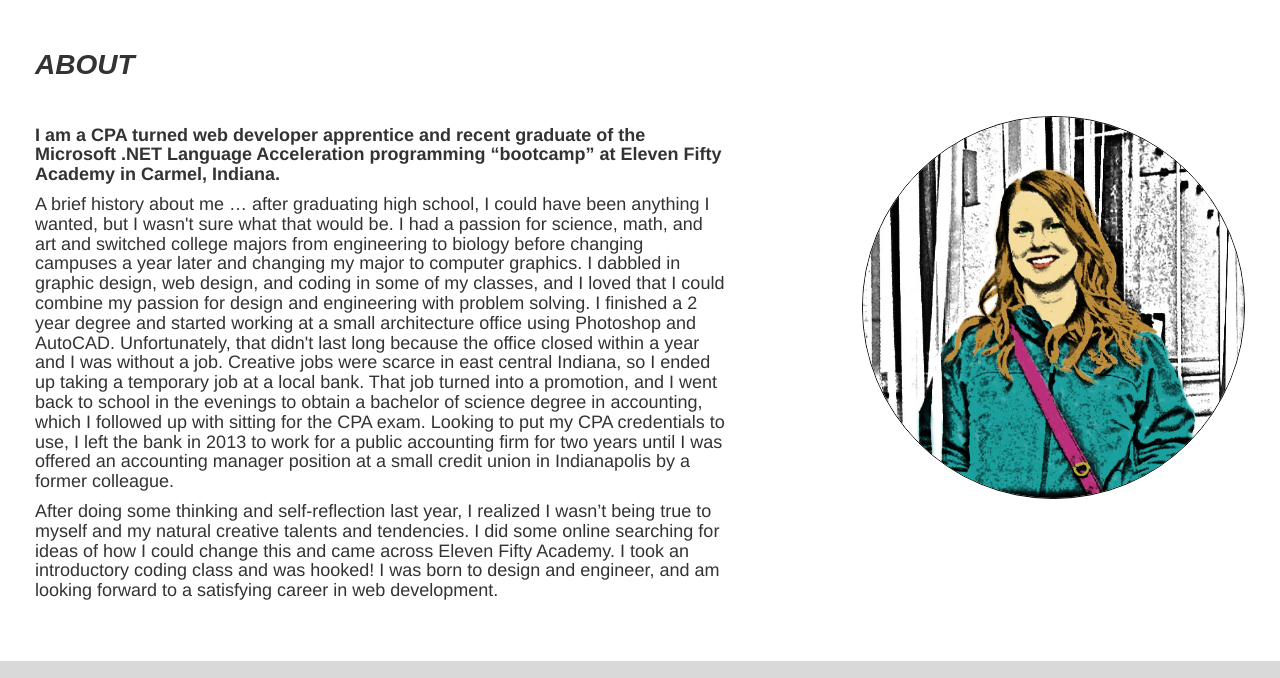
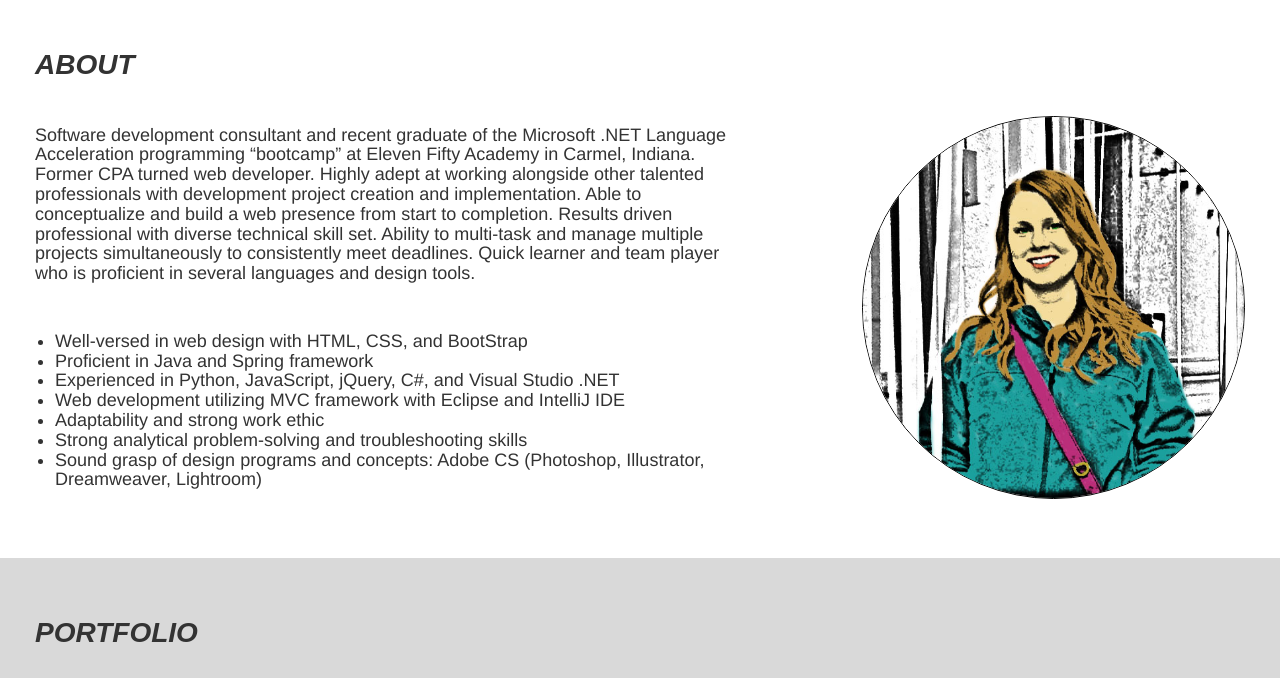
Before and after one commit to bmlafollette/bmlafollette.github.io, a plain HTML site: page index.html in a window 1280 px wide. Shown: the part 630-1308 px from the top of the page. Drawn offline with nearby package versions, Linux system fonts and the light colour scheme.

Commit message:
Updated bio summary and resume under construction

```diff
--- a/index.html
+++ b/index.html
@@ -76,12 +76,26 @@
 			<div class="col-sm-12" style="height:25px"></div>
 		</div>
 		<div class="row">
-			<div class="col-sm-7">
+			<!--<div class="col-sm-7">
 			<h4><b>I am a CPA turned web developer apprentice and recent graduate of the Microsoft .NET Language Acceleration programming “bootcamp” at Eleven Fifty Academy in Carmel, Indiana.  </b></h4>
 			<h4> </h4>
 			<h4>A brief history about me … after graduating high school, I could have been anything I wanted, but I wasn't sure what that would be.  I had a passion for science, math, and art and switched college majors from engineering to biology before changing campuses a year later and changing my major to computer graphics.  I dabbled in graphic design, web design, and coding in some of my classes, and I loved that I could combine my passion for design and engineering with problem solving. I finished a 2 year degree and started working at a small architecture office using Photoshop and AutoCAD.  Unfortunately, that didn't last long because the office closed within a year and I was without a job.  Creative jobs were scarce in east central Indiana, so I ended up taking a temporary job at a local bank.  That job turned into a promotion, and I went back to school in the evenings to obtain a bachelor of science degree in accounting, which I followed up with sitting for the CPA exam.  Looking to put my CPA credentials to use, I left the bank in 2013 to work for a public accounting firm for two years until I was offered an accounting manager position at a small credit union in Indianapolis by a former colleague.</h4>
 			<h4></h4>
-			<h4>After doing some thinking and self-reflection last year, I realized I wasn’t being true to myself and my natural creative talents and tendencies.  I did some online searching for ideas of how I could change this and came across Eleven Fifty Academy.  I took an introductory coding class and was hooked!  I was born to design and engineer, and am looking forward to a satisfying career in web development.</h4></div>
+			<h4>After doing some thinking and self-reflection last year, I realized I wasn’t being true to myself and my natural creative talents and tendencies.  I did some online searching for ideas of how I could change this and came across Eleven Fifty Academy.  I took an introductory coding class and was hooked!  I was born to design and engineer, and am looking forward to a satisfying career in web development.</h4>
+			</div>-->
+			<div class="col-sm-7">
+				<h4>Software development consultant and recent graduate of the Microsoft .NET Language Acceleration programming “bootcamp” at Eleven Fifty Academy in Carmel, Indiana.  Former CPA turned web developer.  Highly adept at working alongside other talented professionals with development project creation and implementation.  Able to conceptualize and build a web presence from start to completion.  Results driven professional with diverse technical skill set.  Ability to multi-task and manage multiple projects simultaneously to consistently meet deadlines.  Quick learner and team player who is proficient in several languages and design tools.</h4>
+				<h4>&nbsp;</h4>
+				<h4><ul>
+					<li>Well-versed in web design with HTML, CSS, and BootStrap</li>
+					<li>Proficient in Java and Spring framework</li>
+					<li>Experienced in Python, JavaScript, jQuery, C#, and Visual Studio .NET</li>
+					<li>Web development utilizing MVC framework with Eclipse and IntelliJ IDE</li>
+					<li>Adaptability and strong work ethic</li>
+					<li>Strong analytical problem-solving and troubleshooting skills</li>
+					<li>Sound grasp of design programs and concepts: Adobe CS (Photoshop, Illustrator, Dreamweaver, Lightroom)</li>
+				</ul></h4>
+			</div>
 			<div class="col-sm-1">
 			</div>
 			<div class="col-sm-4">
@@ -343,7 +357,6 @@
 				<h4 style="color:#737373">Purple Badge Coder</h4>
 				<h4 style="color:#737373">Apprenticeship</h4>
 				<h4 style="color:#737373">August 2016</h4>
-				<h4 style="color:#737373">(To Be Awarded)</h4>
 			</div>
 			<div class="col-sm-2">
 				<h5></h5>
```
Also changed, not shown: 2 other files.
